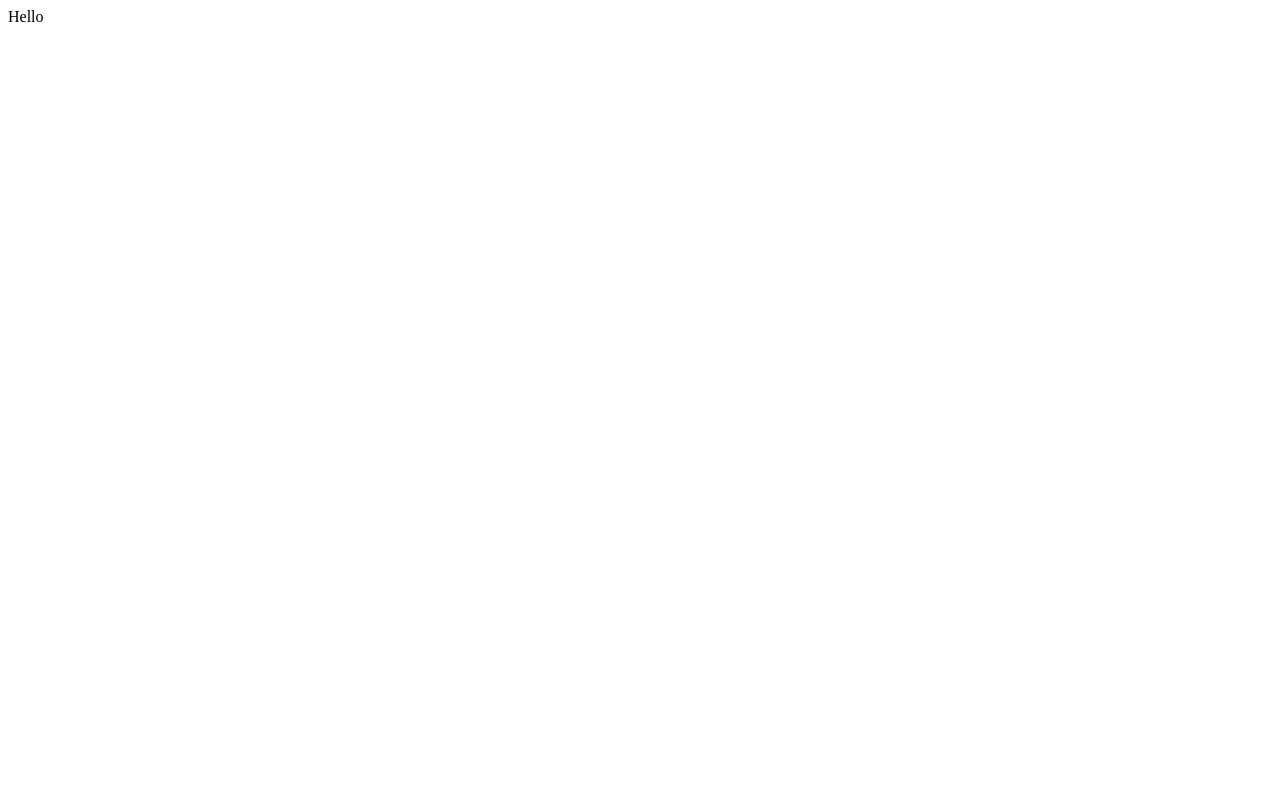
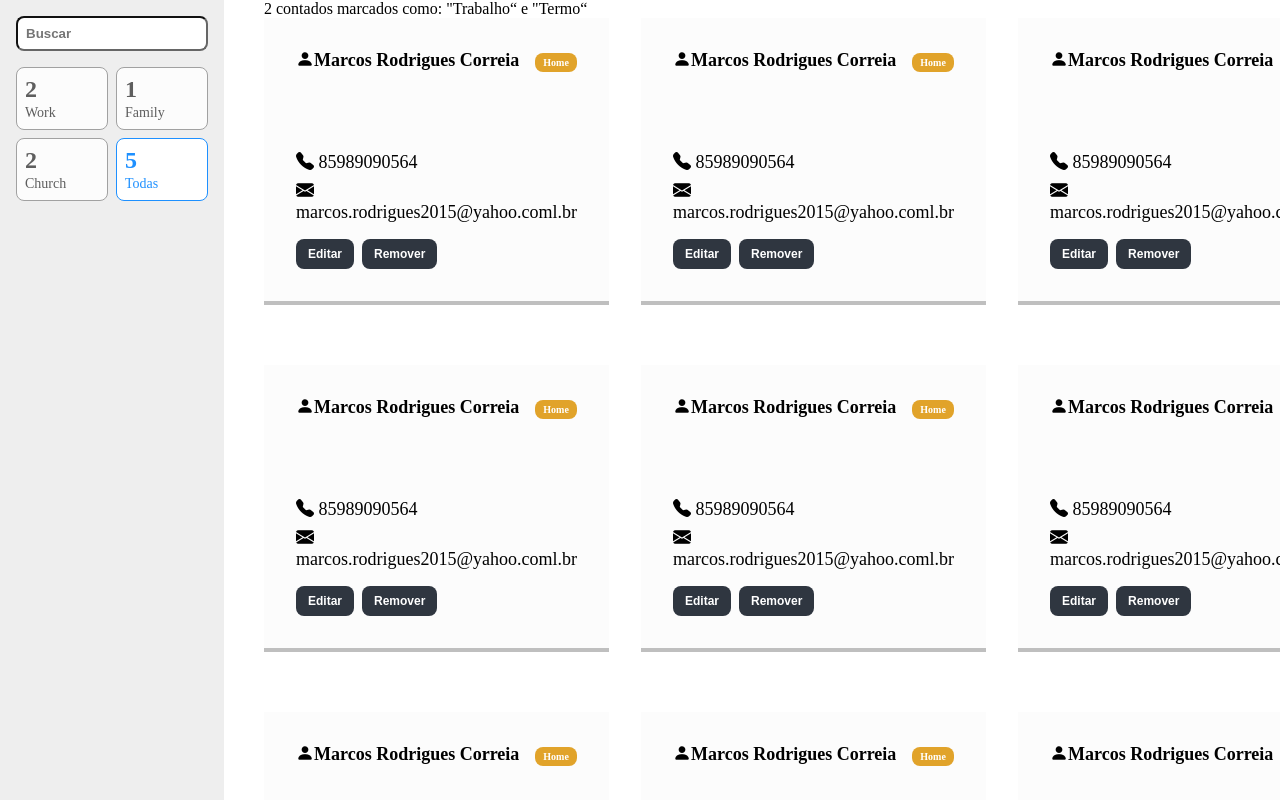
Before and after one commit to marquinhos2017/contact_list_react, a React (Create React App) app: page / in a window 1280 px wide. Built offline with nearby package versions, Linux system fonts and the light colour scheme.

Commit message:
creating the visual and putting tarefasnpre-existents

```diff
--- a/public/index.html
+++ b/public/index.html
@@ -3,6 +3,7 @@
   <head>
     <meta charset="utf-8" />
     <link rel="icon" href="%PUBLIC_URL%/favicon.ico" />
+    <link rel="stylesheet" href="https://cdn.jsdelivr.net/npm/bootstrap-icons@1.11.3/font/bootstrap-icons.min.css">
     <meta name="viewport" content="width=device-width, initial-scale=1" />
     <meta name="theme-color" content="#000000" />
     <meta
--- a/src/App.tsx
+++ b/src/App.tsx
@@ -1,5 +1,17 @@
+import BarraLateral from './containers/BarraLateral'
+import ListaDeTarefas from './containers/ListaDeTarefa'
+import EstiloGlobal, { Container } from './styles'
+
 function App() {
-  return <div>Hello</div>
+  return (
+    <>
+      <EstiloGlobal />
+      <Container>
+        <BarraLateral />
+        <ListaDeTarefas />
+      </Container>
+    </>
+  )
 }
 
 export default App
--- /dev/null
+++ b/src/components/Contato/index.tsx
@@ -0,0 +1,26 @@
+import * as S from './styles'
+
+const Contato = () => (
+  <S.Card>
+    <S.Titulo>
+      <i className="bi bi-person-fill"></i>Marcos Rodrigues Correia
+    </S.Titulo>
+    <S.Tag>Home</S.Tag>
+    <S.Descricao />
+
+    <S.Telefone>
+      <i className="bi bi-telephone-fill"></i> 85989090564
+    </S.Telefone>
+
+    <S.Email>
+      <i className="bi bi-envelope-fill"></i> marcos.rodrigues2015@yahoo.coml.br
+    </S.Email>
+
+    <S.BarraAcoes>
+      <S.Botao>Editar</S.Botao>
+      <S.Botao>Remover</S.Botao>
+    </S.BarraAcoes>
+  </S.Card>
+)
+
+export default Contato
--- /dev/null
+++ b/src/components/Contato/styles.ts
@@ -0,0 +1,64 @@
+import styled from 'styled-components'
+
+export const Card = styled.div`
+  background-color: #fcfcfc;
+  box-shadow: 0px 4px rgba(0, 0, 0, 0.25);
+  padding: 32px;
+  margin-bottom: 32px;
+`
+
+export const Titulo = styled.h3`
+  font-size: 18px;
+  font-weight: bold;
+  display: inline-block;
+`
+
+export const Telefone = styled.p`
+  font-size: 18px;
+  margin-top: 16px;
+`
+
+export const Email = styled.p`
+  font-size: 18px;
+  margin-top: 8px;
+`
+
+export const Tag = styled.span`
+  padding: 4px 8px;
+  color: #fff;
+  font-weight: bold;
+  font-size: 10px;
+  background-color: #e1a32a;
+  border-radius: 8px;
+  margin-left: 16px;
+  display: inline-block;
+`
+
+export const BarraAcoes = styled.div`
+  padding-top: 16px;
+`
+
+export const Botao = styled.button`
+  font-weight: bold;
+  font-size: 12px;
+  color: #fff;
+  padding: 8px 12px;
+  border: none;
+  cursor: pointer;
+  background-color: #2f3640;
+  border-radius: 8px;
+  margin-right: 8px;
+`
+
+export const Descricao = styled.textarea`
+  color: #8b8b8b;
+  font-size: 14px;
+  line-height: 24px;
+  display: block;
+  width: 100%;
+  margin-bottom: 16px;
+  margin-top: 16px;
+  resize: none;
+  border: none;
+  background-color: transparent;
+`
--- /dev/null
+++ b/src/components/FiltroCard/index.tsx
@@ -0,0 +1,15 @@
+import * as S from './styles'
+
+export type Props = {
+  ativo?: boolean
+  contador: number
+  legenda: string
+}
+const FiltroCard = ({ ativo, contador, legenda }: Props) => (
+  <S.Card ativo={ativo}>
+    <S.Contador>{contador}</S.Contador>
+    <S.Label>{legenda}</S.Label>
+  </S.Card>
+)
+
+export default FiltroCard
--- /dev/null
+++ b/src/components/FiltroCard/styles.ts
@@ -0,0 +1,22 @@
+import { styled } from 'styled-components'
+import { Props } from '.'
+
+type PropsSemLegendaEContador = Omit<Props, 'contador' | 'legenda'>
+
+export const Card = styled.div<PropsSemLegendaEContador>`
+  padding: 8px;
+  border: 1px solid ${(props) => (props.ativo ? '#1E90FF' : '#a1a1a1')};
+  background-color: ${(props) => (props.ativo ? '#fff' : '#fcfcfc')};
+  color: ${(props) => (props.ativo ? '#1E90FF' : '#5e5e5e')};
+  border-radius: 8px;
+`
+
+export const Contador = styled.span`
+  font-weight: bold;
+  font-size: 24px;
+  display: block;
+`
+
+export const Label = styled.span`
+  font-size: 14px;
+`
--- /dev/null
+++ b/src/containers/BarraLateral/index.tsx
@@ -0,0 +1,18 @@
+import FiltroCard from '../../components/FiltroCard'
+import * as S from './styles'
+
+const BarraLateral = () => (
+  <S.aside>
+    <div>
+      <S.Campo type="text" placeholder="Buscar" />
+      <S.Filtros>
+        <FiltroCard legenda="Work" contador={2} />
+        <FiltroCard legenda="Family" contador={1} />
+        <FiltroCard legenda="Church" contador={2} />
+        <FiltroCard legenda="Todas" contador={5} ativo />
+      </S.Filtros>
+    </div>
+  </S.aside>
+)
+
+export default BarraLateral
--- /dev/null
+++ b/src/containers/BarraLateral/styles.ts
@@ -0,0 +1,24 @@
+import { styled } from 'styled-components'
+
+export const aside = styled.aside`
+  padding: 16px;
+  background-color: #eee;
+  height: 100vh;
+`
+
+export const Filtros = styled.div`
+  display: grid;
+  grid-template-columns: 1fr 1fr;
+  grid-gap: 8px;
+  margin-top: 16px;
+`
+
+export const Campo = styled.input`
+  padding: 8px;
+  background-color: #fff;
+  border-radius: 8px;
+  font-weight: bold;
+  color: #666666;
+  border-color: #666666;
+  width: 100%;
+`
--- /dev/null
+++ b/src/containers/ListaDeTarefa/index.tsx
@@ -0,0 +1,61 @@
+import Contato from '../../components/Contato'
+import Contact from '../../models/Contact'
+import { Container, ListaContatos } from './styles'
+
+const ListaDeTarefas = () => (
+  <Container>
+    <p>2 contados marcados como: &quot;Trabalho&ldquo; e &quot;Termo&ldquo;</p>
+    <ListaContatos>
+      <li>
+        <Contato />
+      </li>
+      <li>
+        <Contato />
+      </li>
+      <li>
+        <Contato />
+      </li>
+      <li>
+        <Contato />
+      </li>
+      <li>
+        <Contato />
+      </li>
+      <li>
+        <Contato />
+      </li>
+      <li>
+        <Contato />
+      </li>
+      <li>
+        <Contato />
+      </li>
+      <li>
+        <Contato />
+      </li>
+      <li>
+        <Contato />
+      </li>
+      <li>
+        <Contato />
+      </li>
+      <li>
+        <Contato />
+      </li>
+      <li>
+        <Contato />
+      </li>
+      <li>
+        <Contato />
+      </li>
+      <li>
+        <Contato />
+      </li>
+      <li>
+        <Contato />
+      </li>
+    </ListaContatos>
+  </Container>
+)
+
+export default ListaDeTarefas
--- /dev/null
+++ b/src/containers/ListaDeTarefa/styles.ts
@@ -0,0 +1,13 @@
+import { styled } from 'styled-components'
+
+export const ListaContatos = styled.ul`
+  display: grid;
+  grid-template-columns: 1fr 1fr 1fr;
+  row-gap: 32px;
+  column-gap: 32px;
+`
+export const Container = styled.main`
+  padding: 0 40px;
+  height: 100vh;
+  overflow-y: scroll;
+`
--- /dev/null
+++ b/src/models/Contact.ts
@@ -0,0 +1,11 @@
+class Contact {
+  name: string
+  contact: string
+  id: number
+
+  constructor(name: string, contact: string, id: number) {
+    ;(this.name = name), (this.contact = contact), (this.id = id)
+  }
+}
+
+export default Contact
--- a/src/styles/index.ts
+++ b/src/styles/index.ts
@@ -1,10 +1,17 @@
-import { createGlobalStyle } from 'styled-components'
+import styled, { createGlobalStyle } from 'styled-components'
 
 const EstiloGlobal = createGlobalStyle`
   * {
     margin:0 ;
     padding: 0;
     box-sizing: border-box;
+    list-style:none;
   }
+
+`
+
+export const Container = styled.div`
+  display: grid;
+  grid-template-columns: 224px auto;
 `
 export default EstiloGlobal
```
